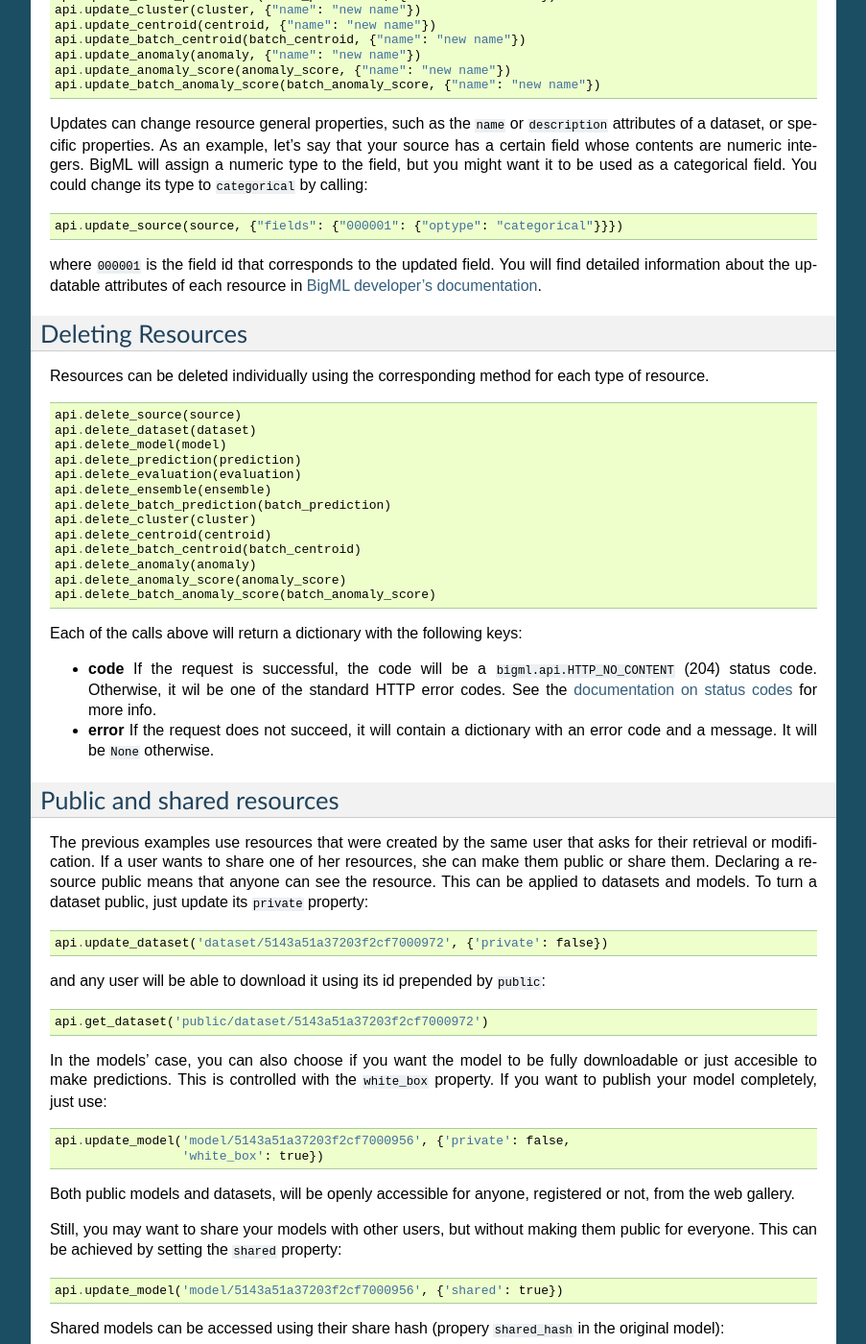
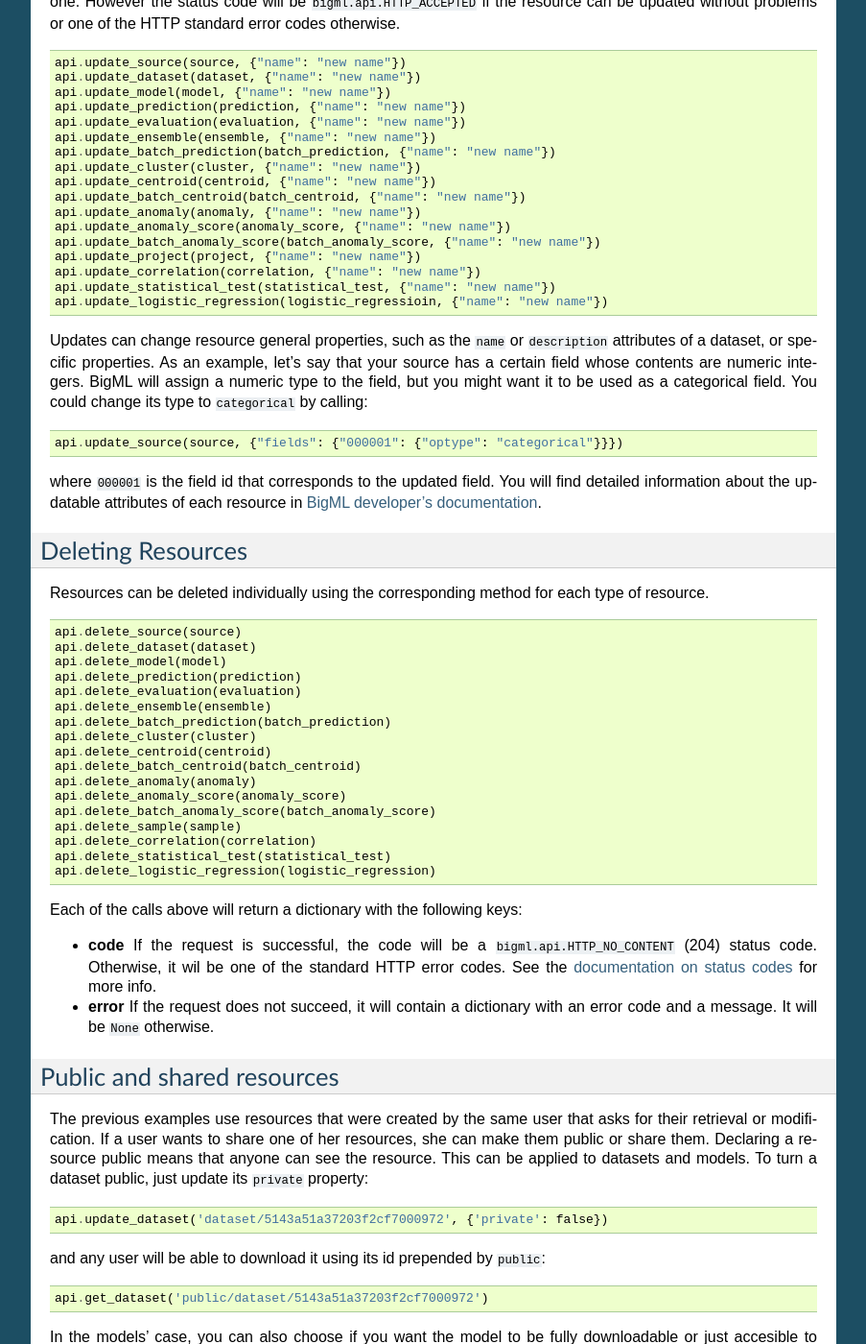
Before and after one commit to bigmlcom/python, a Sphinx documentation site: the page built from docs/index.rst, in a window 1280 px wide and 1400 px high, scrolled down 35292 px. Shown: the whole window at 96% size, without its empty margins (198-1101 px from the left). Built offline with Sphinx 7.4.7, drawn with Linux system fonts in a browser that asks for light colours; some of the changed text lies outside the part shown.

Commit message:
Adding logistic regression docs and integrating the Fields structure

```diff
--- a/docs/index.rst
+++ b/docs/index.rst
@@ -1705,6 +1708,9 @@ You can query the status of any resource with the ``status`` method:
     api.status(batch_anomaly_score)
     api.status(project)
     api.status(sample)
+    api.status(correlation)
+    api.status(statistica_test)
+    api.status(logistic_regression)
 
 Before invoking the creation of a new resource, the library checks that
 the status of the resource that is passed as a parameter is
@@ -2258,6 +2264,11 @@ You can list resources with the appropriate api method:
     api.list_anomalies()
     api.list_anomaly_scores()
     api.list_batch_anomaly_scores()
+    api.list_projects()
+    api.list_samples()
+    api.list_correlations()
+    api.list_statistical_tests()
+    api.list_logistic_regressions()
 
 you will receive a dictionary with the following keys:
 
@@ -2386,6 +2397,10 @@ problems or one of the HTTP standard error codes otherwise.
     api.update_anomaly(anomaly, {"name": "new name"})
     api.update_anomaly_score(anomaly_score, {"name": "new name"})
     api.update_batch_anomaly_score(batch_anomaly_score, {"name": "new name"})
+    api.update_project(project, {"name": "new name"})
+    api.update_correlation(correlation, {"name": "new name"})
+    api.update_statistical_test(statistical_test, {"name": "new name"})
+    api.update_logistic_regression(logistic_regressioin, {"name": "new name"})
 
 Updates can change resource general properties, such as the ``name`` or
 ``description`` attributes of a dataset, or specific properties. As an example,
@@ -2424,6 +2439,10 @@ each type of resource.
     api.delete_anomaly(anomaly)
     api.delete_anomaly_score(anomaly_score)
     api.delete_batch_anomaly_score(batch_anomaly_score)
+    api.delete_sample(sample)
+    api.delete_correlation(correlation)
+    api.delete_statistical_test(statistical_test)
+    api.delete_logistic_regression(logistic_regression)
 
 Each of the calls above will return a dictionary with the following
 keys:
```
Also changed, not shown: other parts of docs/index.rst (+5 -2 lines), 1 other file.
